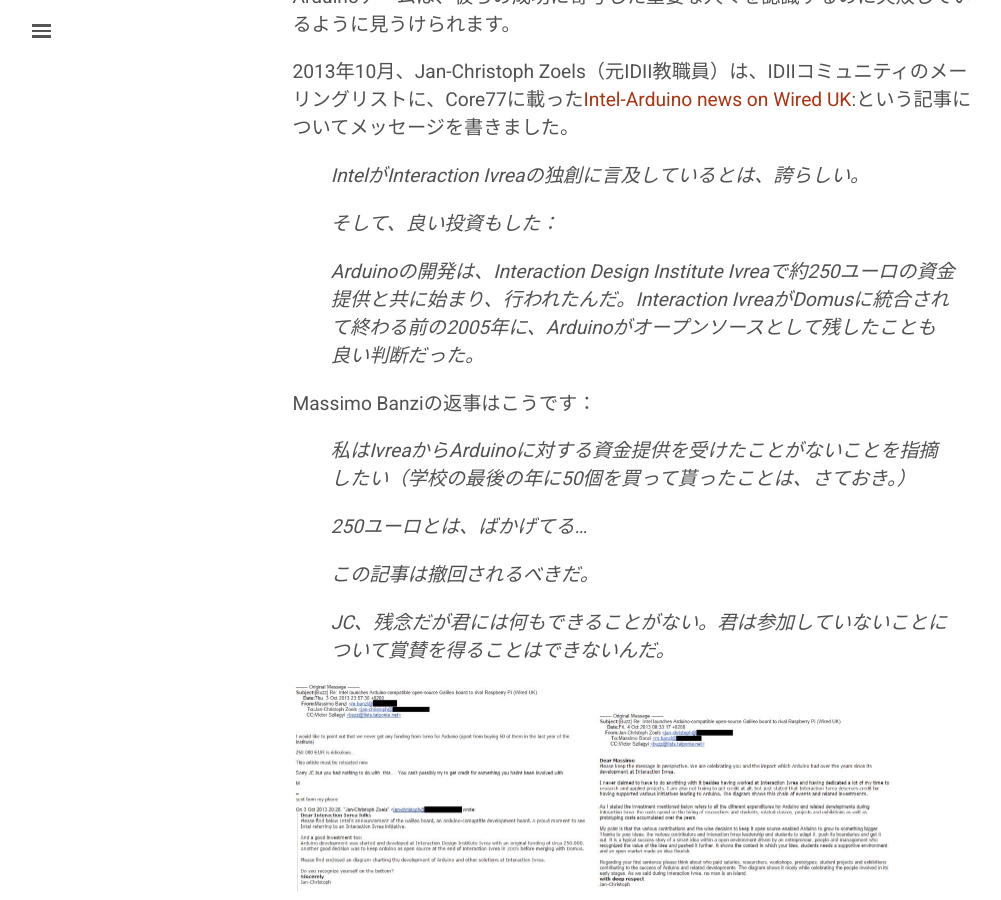
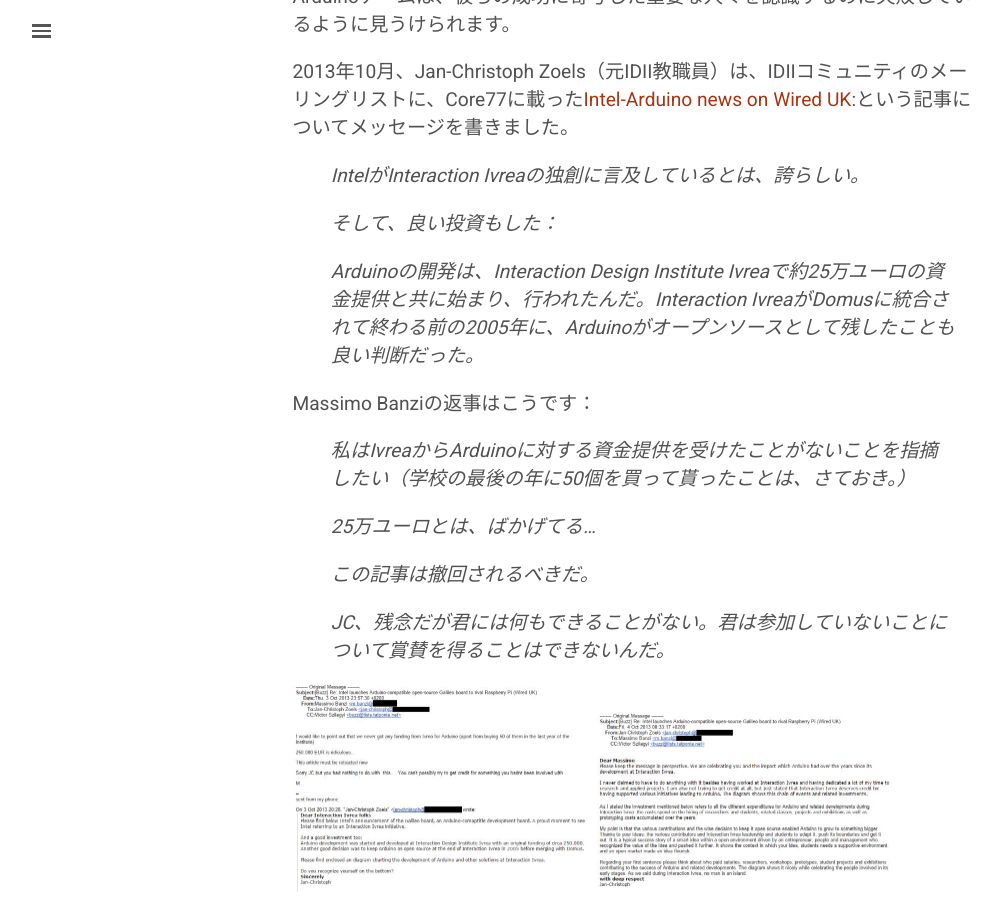
Before and after one commit to ArduinoHistory/arduinohistory.github.io, a Jekyll site: the page built from ja.md, in a window 1280 px wide and 900 px high, scrolled down 26747 px. Shown: the whole window, without its empty margins (2-1003 px from the left). Built offline with Jekyll 4.4.1, drawn with Linux system fonts in a browser that asks for light colours.

Commit message:
fix the thousands separator issue

```diff
--- a/ja.md
+++ b/ja.md
@@ -461,13 +461,13 @@ Arduinoチームは、彼らの成功に寄与した重要な人々を認識す
 
 >そして、良い投資もした：
 
->Arduinoの開発は、Interaction Design Institute Ivreaで約250ユーロの資金提供と共に始まり、行われたんだ。Interaction IvreaがDomusに統合されて終わる前の2005年に、Arduinoがオープンソースとして残したことも良い判断だった。
+>Arduinoの開発は、Interaction Design Institute Ivreaで約25万ユーロの資金提供と共に始まり、行われたんだ。Interaction IvreaがDomusに統合されて終わる前の2005年に、Arduinoがオープンソースとして残したことも良い判断だった。
 
 Massimo Banziの返事はこうです：
 
 >私はIvreaからArduinoに対する資金提供を受けたことがないことを指摘したい（学校の最後の年に50個を買って貰ったことは、さておき。）
 
->250ユーロとは、ばかげてる…
+>25万ユーロとは、ばかげてる…
 
 >この記事は撤回されるべきだ。
 
```
